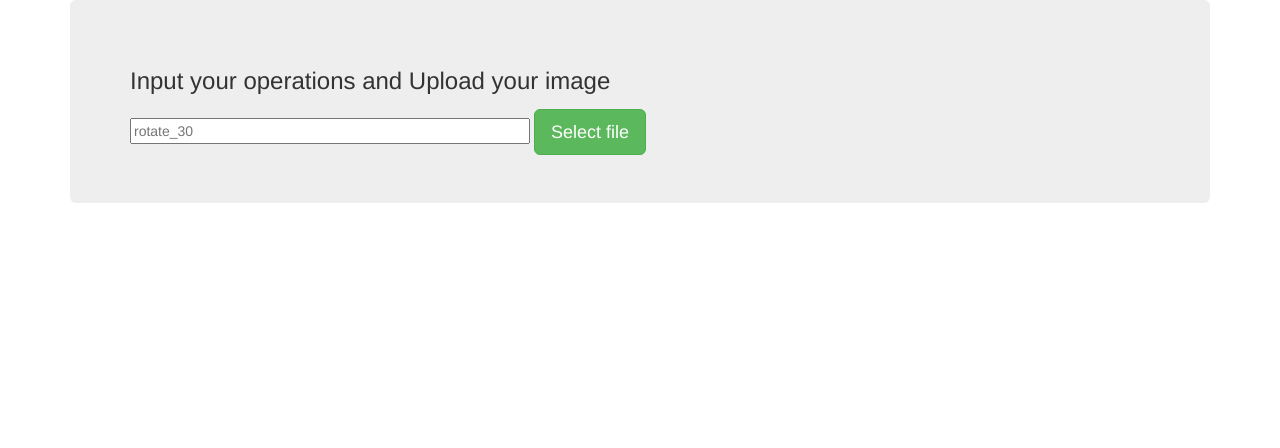
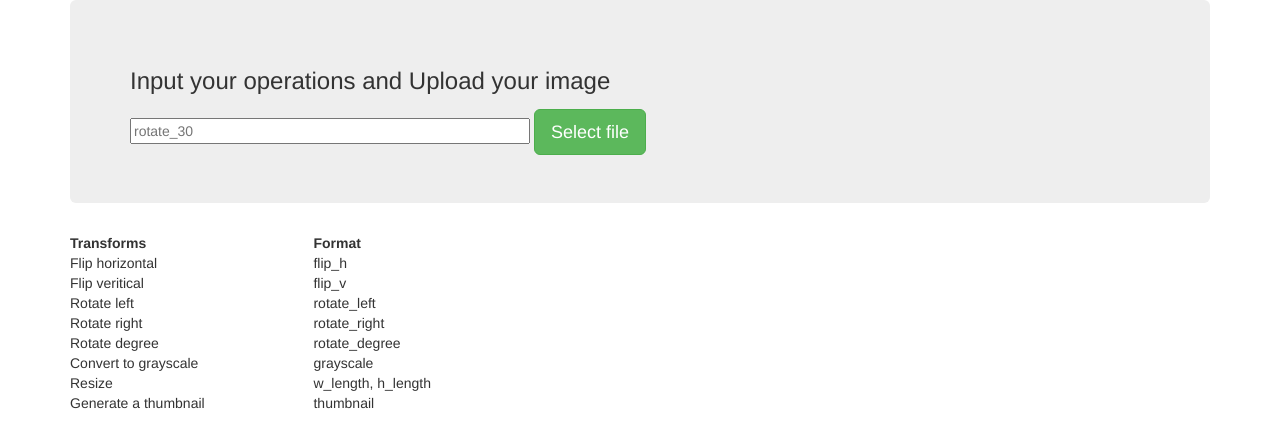
Before and after one commit to MengshanChen/imageProcessor, a Flask app: template templates/index.html in a window 1280 px wide. Shown: the top 448 px of the page. Run offline with Flask 2, Linux system fonts and the light colour scheme; the template is opened without the code that fills it, so the values that code supplies are empty; some libraries are stand-ins or nearby versions.

Commit message:
Update html file

```diff
--- a/templates/index.html
+++ b/templates/index.html
@@ -18,6 +18,46 @@
             <label for="file-picker" class="btn btn-lg btn-success">Select file</label>
 		    </form>
         </div>
+        <p>
+            <table style="width:40%">
+                <tr>
+                    <th>Transforms</th>
+                    <th>Format</th>
+                </tr>
+                <tr>
+                    <td>Flip horizontal</td>
+                    <td>flip_h</td>
+                </tr>
+                <tr>
+                    <td>Flip veritical</td>
+                    <td>flip_v</td>
+                </tr>
+                <tr>
+                    <td>Rotate left</td>
+                    <td>rotate_left</td>
+                </tr>
+                <tr>
+                    <td>Rotate right</td>
+                    <td>rotate_right</td>
+                </tr>
+                <tr>
+                    <td>Rotate degree</td>
+                    <td>rotate_degree</td>
+                </tr>
+                <tr>
+                    <td>Convert to grayscale</td>
+                    <td>grayscale</td>
+                </tr>
+                <tr>
+                    <td>Resize</td>
+                    <td>w_length, h_length</td>
+                </tr>
+                <tr>
+                    <td>Generate a thumbnail</td>
+                    <td>thumbnail</td>
+                </tr>
+            </table>
+        </p>
     </div>
 </body>
 
```
